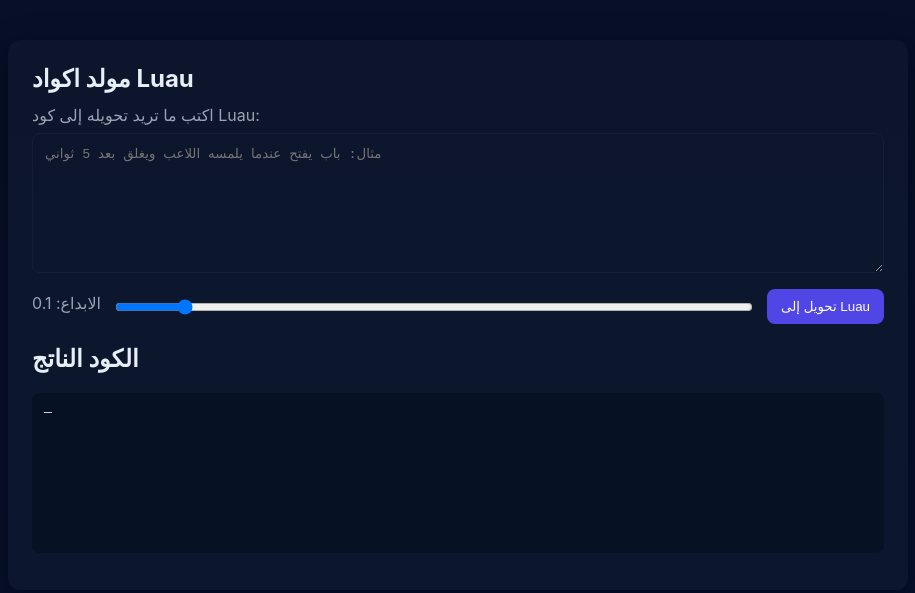
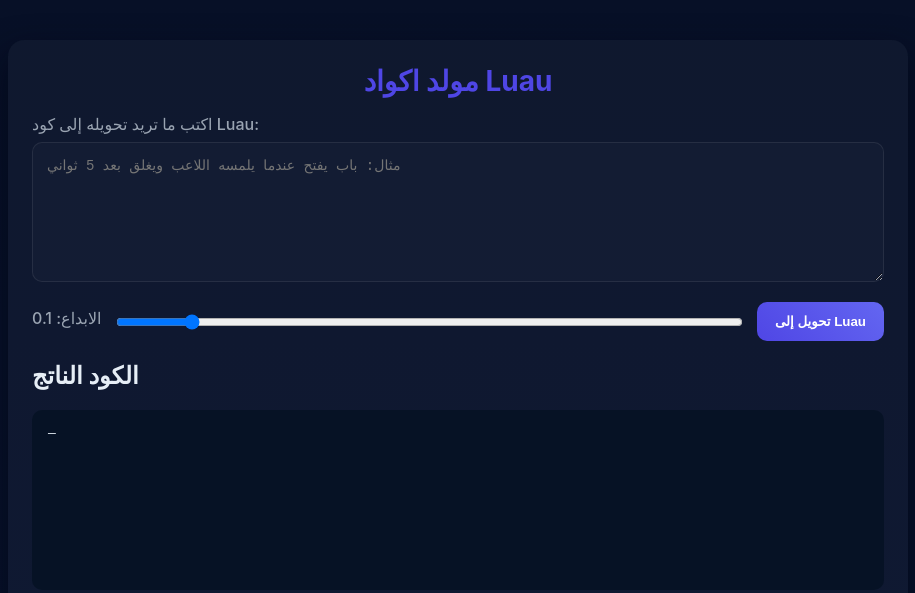
Before and after one commit to Yelo-desh/Luau-Generator, a website: page public/index.html in a window 1280 px wide. Shown: the whole page, without its empty margins (182-1097 px from the left). Drawn offline with Linux system fonts and the light colour scheme.

Commit message:
Update styles.css

```diff
--- a/public/styles.css
+++ b/public/styles.css
@@ -2,19 +2,127 @@
   --bg:#0f1720;
   --card:#0b1220;
   --accent:#4f46e5;
+  --accent-hover:#6366f1;
   --muted:#9aa4b2;
   --text:#e6eef6;
 }
+
 *{box-sizing:border-box}
-body{margin:0;background:linear-gradient(180deg,#071027, #07122b);color:var(--text);font-family:Inter, system-ui, sans-serif}
-.container{max-width:900px;margin:40px auto;padding:24px;background:rgba(255,255,255,0.02);border-radius:12px;box-shadow:0 10px 30px rgba(2,6,23,0.7)}
-h1{margin:0 0 12px;font-size:24px}
-label{display:block;margin-bottom:8px;color:var(--muted)}
-textarea{width:100%;min-height:140px;padding:12px;border-radius:8px;border:1px solid rgba(255,255,255,0.04);background:transparent;color:var(--text);resize:vertical}
-.controls{display:flex;gap:12px;align-items:center;margin-top:12px}
-#temperature{flex:1}
-button{background:var(--accent);border:none;padding:10px 14px;border-radius:8px;color:white;cursor:pointer}
-button:active{transform:translateY(1px)}
-.output{background:#061224;padding:12px;border-radius:8px;white-space:pre-wrap;overflow:auto;min-height:160px}
-.notes{margin-top:12px;color:var(--muted);font-size:13px}
-@media(max-width:600px){.controls{flex-direction:column;align-items:stretch}}
+
+body{
+  margin:0;
+  background:linear-gradient(180deg,#071027,#07122b);
+  color:var(--text);
+  font-family:'Inter', system-ui, sans-serif;
+  transition: background 0.3s;
+}
+
+.container{
+  max-width:900px;
+  margin:40px auto;
+  padding:24px;
+  background:rgba(255,255,255,0.03);
+  border-radius:16px;
+  box-shadow:0 15px 35px rgba(2,6,23,0.8);
+  transition: box-shadow 0.3s, transform 0.3s;
+}
+.container:hover{
+  box-shadow:0 20px 50px rgba(2,6,23,0.9);
+  transform: translateY(-3px);
+}
+
+h1{
+  margin:0 0 16px;
+  font-size:28px;
+  color:var(--accent);
+  text-align:center;
+}
+
+label{
+  display:block;
+  margin-bottom:8px;
+  color:var(--muted);
+  font-weight:500;
+}
+
+textarea{
+  width:100%;
+  min-height:140px;
+  padding:14px;
+  border-radius:10px;
+  border:1px solid rgba(255,255,255,0.08);
+  background:rgba(255,255,255,0.02);
+  color:var(--text);
+  resize:vertical;
+  font-family:monospace;
+  font-size:14px;
+  transition: border 0.3s, box-shadow 0.3s;
+}
+textarea:focus{
+  border:1px solid var(--accent);
+  box-shadow:0 0 10px var(--accent);
+  outline:none;
+}
+
+.controls{
+  display:flex;
+  gap:12px;
+  align-items:center;
+  margin-top:16px;
+}
+#temperature{
+  flex:1;
+  padding:8px;
+  border-radius:8px;
+  border:1px solid rgba(255,255,255,0.08);
+  background:rgba(255,255,255,0.02);
+  color:var(--text);
+  transition: border 0.3s;
+}
+#temperature:focus{
+  border-color:var(--accent);
+}
+
+button{
+  background:linear-gradient(45deg,var(--accent),var(--accent-hover));
+  border:none;
+  padding:12px 18px;
+  border-radius:10px;
+  color:white;
+  cursor:pointer;
+  font-weight:600;
+  transition: transform 0.1s, box-shadow 0.2s;
+}
+button:hover{
+  background:linear-gradient(45deg,var(--accent-hover),var(--accent));
+  box-shadow:0 5px 15px rgba(79,70,229,0.5);
+}
+button:active{
+  transform:translateY(2px);
+  box-shadow:0 3px 8px rgba(79,70,229,0.5);
+}
+
+.output{
+  background:rgba(6,18,36,0.9);
+  padding:16px;
+  border-radius:10px;
+  white-space:pre-wrap;
+  overflow:auto;
+  min-height:180px;
+  margin-top:16px;
+  transition: background 0.3s;
+}
+
+.notes{
+  margin-top:12px;
+  color:var(--muted);
+  font-size:13px;
+  text-align:center;
+}
+
+@media(max-width:600px){
+  .controls{
+    flex-direction:column;
+    align-items:stretch;
+  }
+}
```
